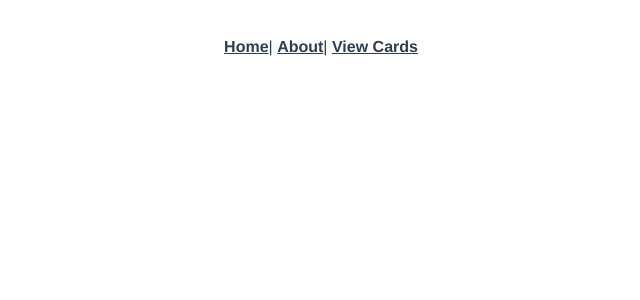
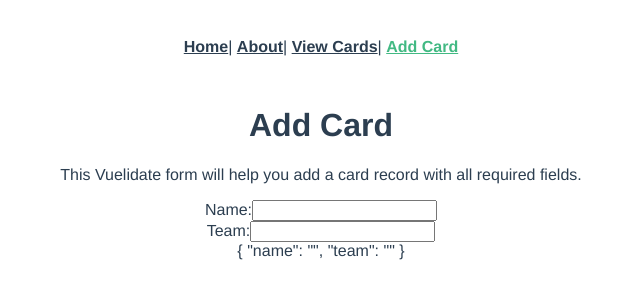
Before and after one commit to VincentPauley/vinnies-cards, a Vue app in the folder ui/: page /add-card in a window 1280 px wide. Shown: the top 300 px of the page, without its empty margins (319-959 px from the left). Built offline with nearby package versions, Linux system fonts and the light colour scheme.

Commit message:
beginning of add card route and form

```diff
--- a/ui/src/App.vue
+++ b/ui/src/App.vue
@@ -3,7 +3,8 @@
     <div id="nav">
       <router-link to="/">Home</router-link>|
       <router-link to="/about">About</router-link>|
-      <router-link to="/view-cards">View Cards</router-link>
+      <router-link to="/view-cards">View Cards</router-link>|
+      <router-link to="/add-card">Add Card</router-link>
     </div>
     <router-view/>
   </div>
--- a/ui/src/router/index.js
+++ b/ui/src/router/index.js
@@ -24,6 +24,12 @@ const routes = [
     name: 'ViewCards',
     component: () =>
       import(/* webpackChunkName: "viewCards" */ '../views/ViewCards.vue')
+  },
+  {
+    path: '/add-card',
+    name: 'AddCard',
+    component: () =>
+      import(/* webpackChunkName: "viewCards" */ '../views/AddCard.vue')
   }
 ];
 
--- /dev/null
+++ b/ui/src/views/AddCard.vue
@@ -0,0 +1,28 @@
+<template>
+  <div>
+    <h1>Add Card</h1>
+    <p>This Vuelidate form will help you add a card record with all required fields.</p>
+    <form action>
+      <div>
+        <label for="name">Name:</label>
+        <input id="name" type="text" v-model="cardModel.name">
+      </div>
+      <div>
+        <label for="team">Team:</label>
+        <input id="team" type="text" v-model="cardModel.team">
+      </div>
+    </form>
+    <div>{{ cardModel }}</div>
+  </div>
+</template>
+
+<script>
+export default {
+  data: () => ({
+    cardModel: {
+      name: "",
+      team: ""
+    }
+  })
+};
+</script>
--- a/ui/src/views/ViewCards.vue
+++ b/ui/src/views/ViewCards.vue
@@ -1,10 +1,13 @@
 <template>
-  <div>
+  <div v-if="cardsLoaded">
     <h1>View Cards</h1>
+    <p>
+      <b>Total:</b>
+      {{ cards.length }}
+    </p>
     <ul>
       <Card v-for="card in cards" :key="card.id" :card-data="card"/>
     </ul>
-    <div>{{ cards }}</div>
   </div>
 </template>
 
@@ -20,6 +23,11 @@ export default {
   data: () => ({
     cards: null
   }),
+  computed: {
+    cardsLoaded() {
+      return Array.isArray(this.cards) && this.cards.length;
+    }
+  },
   created() {
     axios.get("http://localhost:3000/").then(r => {
       this.cards = r.data;
```
